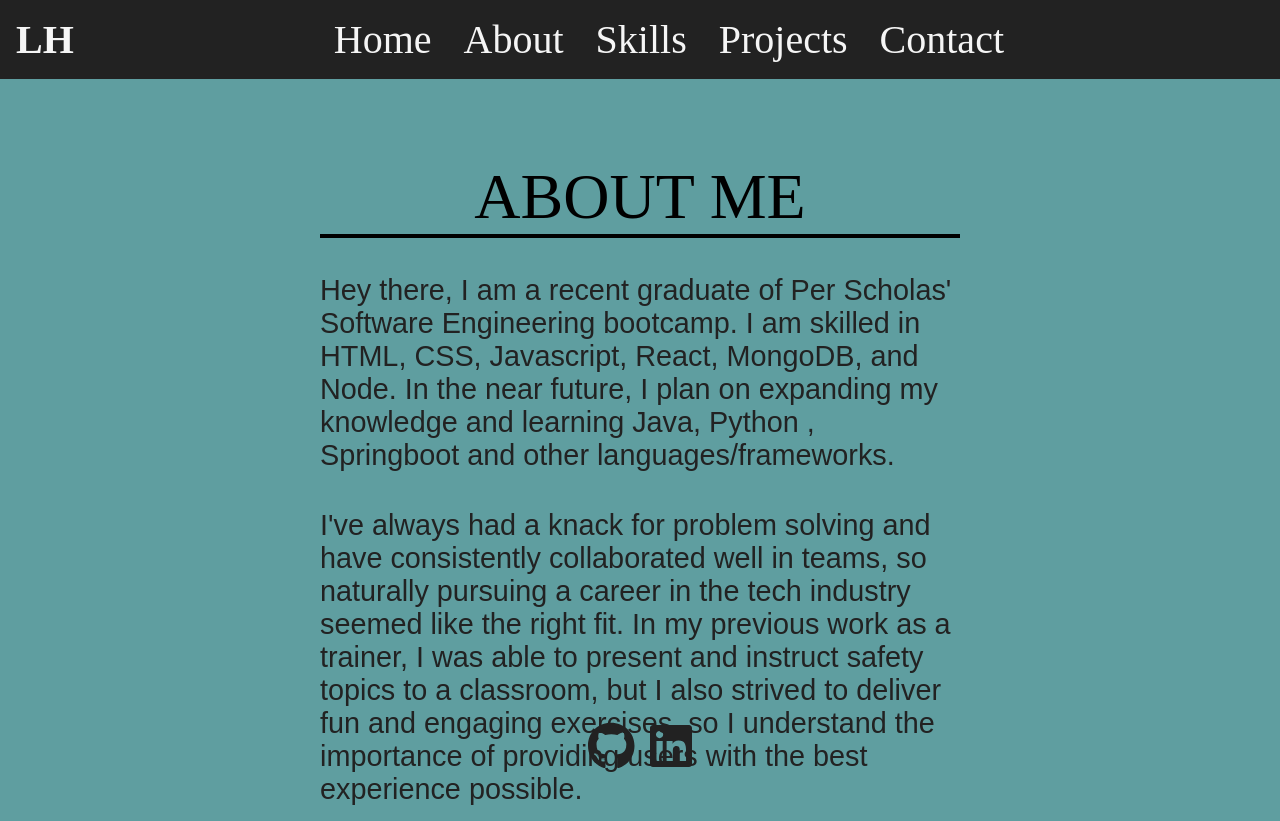
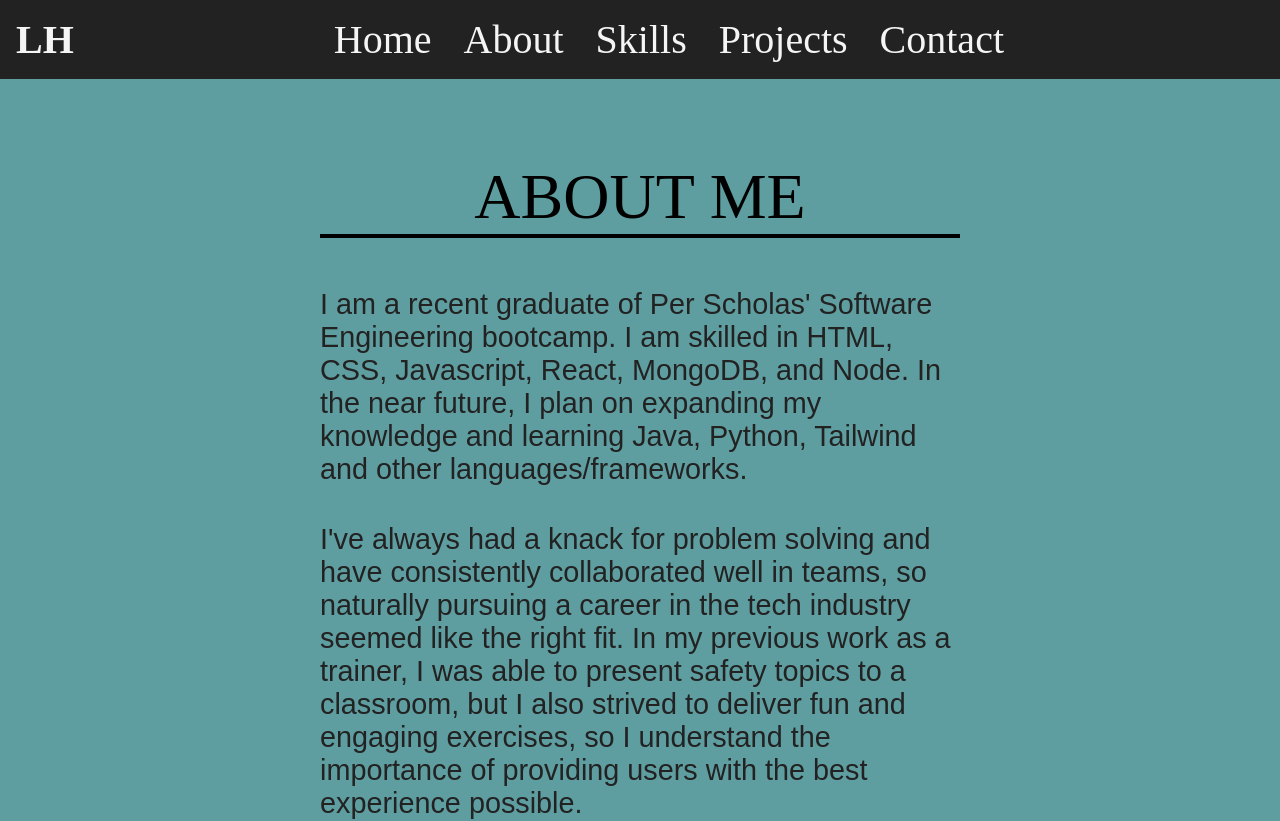
Before and after one commit to SilverPrius/LH-Portfolio, a React (Create React App) app: page /about in a window 1280 px wide. Shown: the top 821 px of the page. Built offline with nearby package versions, Linux system fonts and the light colour scheme.

Commit message:
Updated footer css

```diff
--- a/src/components/footer.css
+++ b/src/components/footer.css
@@ -10,6 +10,7 @@
     justify-content: space-between;
     gap: 1rem;
     font-size: 3rem;
+    bottom: 0;
     padding-bottom: 2rem;
 }
 
--- a/src/pages/About/About.js
+++ b/src/pages/About/About.js
@@ -10,11 +10,10 @@ const About = () => {
         <div className="about-main">
             <div className='about-inner'>
                 <div className="about-title">ABOUT ME<hr></hr></div>
-
-                <br/><br/>
+                <br/>
                 <div className='about-text'>
-                    <p>Hey there, I am a recent graduate of Per Scholas' Software Engineering bootcamp. I am skilled in HTML, CSS, Javascript, React, MongoDB, and Node. In the near future, I plan on expanding my knowledge and learning Java, Python , Springboot and other languages/frameworks.</p> <br/>
-                    <p>I've always had a knack for problem solving and have consistently collaborated well in teams, so naturally pursuing a career in the tech industry seemed like the right fit. In my previous work as a trainer, I was able to present and instruct safety topics to a classroom, but I also strived to deliver fun and engaging exercises, so I understand the importance of providing users with the best experience possible.</p>
+                    <p>I am a recent graduate of Per Scholas' Software Engineering bootcamp. I am skilled in HTML, CSS, Javascript, React, MongoDB, and Node. In the near future, I plan on expanding my knowledge and learning Java, Python, Tailwind and other languages/frameworks.</p> <br/>
+                    <p>I've always had a knack for problem solving and have consistently collaborated well in teams, so naturally pursuing a career in the tech industry seemed like the right fit. In my previous work as a trainer, I was able to present safety topics to a classroom, but I also strived to deliver fun and engaging exercises, so I understand the importance of providing users with the best experience possible.</p>
                 </div>
             </div>
         </div>
--- a/src/pages/About/about.css
+++ b/src/pages/About/about.css
@@ -5,30 +5,63 @@
 }
 
 .about-main {
-  height: 90vh;
   display: flex;
   flex-direction: column;
   align-items: center;
   padding-top: 10rem;
+  position:relative;
+  min-height: 90vh;
 }
 
 .about-inner {
-  width: 50%;
+  width: 80%;
+  max-width: 800px;
   margin: 0 auto;
 }
 
 .about-title {
-  font-size: 4rem;
+  font-size: 3rem;
   text-align: center;
+  margin-bottom: 2rem;
 }
 
 .about-text {
-  font-size: 2rem;
+  font-size: 1.8rem;
   font-family: 'Oswald', sans-serif;
+  padding-bottom: 5rem;
 }
 
 hr {
   height: 4px;
   background-color: black;
   border: 0;
+  margin: 0;
 }
+
+@media only screen and (min-width: 576px) {
+  .about-title {
+    font-size: 4rem;
+  }
+  .about-text {
+    font-size: 2rem;
+  }
+}
+
+@media only screen and (min-width: 768px) {
+  .about-inner {
+    width: 70%;
+    max-width: 1000px;
+  }
+}
+
+@media only screen and (min-width: 992px) {
+  .about-inner {
+    width: 60%;
+  }
+}
+
+@media only screen and (min-width: 1200px) {
+  .about-inner {
+    width: 50%;
+  }
+}
--- a/src/pages/Home/Home.js
+++ b/src/pages/Home/Home.js
@@ -8,7 +8,7 @@ const Home = () => {
   useEffect(() => {
     ScrollReveal().reveal('.my-name', { origin: 'top', distance: '30rem', duration: 2000 });
     ScrollReveal().reveal('.your', { delay: 2000, origin: 'left', distance: '1rem', duration: 2000 });
-    ScrollReveal().reveal('.wrapper', { delay: 3100, scale: 0.75, duration: 2000 });
+    ScrollReveal().reveal('.wrapper', { delay: 3200, scale: 0.75, duration: 2000 });
     ScrollReveal().reveal('.home-message', { delay: 5000, scale: 0.25, origin: 'bottom', distance: '1rem', duration: 2000 });
     ScrollReveal().reveal('.spiderman', { delay: 6000, origin: 'top', distance: '15rem', duration: 2000, afterReveal: function (domEl) {
         domEl.classList.add('swing');
--- a/src/pages/Home/home.css
+++ b/src/pages/Home/home.css
@@ -1,16 +1,11 @@
-.my-name {
-  font-size: 5rem;
-  text-align: center;
-}
-
 .hi {
   text-align: center;
-  font-size: 5rem;
+  font-size: 6rem;
 }
 
 .your {
   text-align: left;
-  font-size: 5rem;
+  font-size: 6rem;
 }
 
 .home-message {
@@ -36,7 +31,7 @@
 
 .rotating-words {
   overflow: hidden;
-  font-size: 5rem;
+  font-size: 6rem;
   position: relative;
 }
 
@@ -141,7 +136,7 @@ span {
   }
 }
 
-@media screen and (max-width: 480px) {
+@media screen and (max-width: 576px) {
 
   .home-main {
     gap: .5rem;
```
